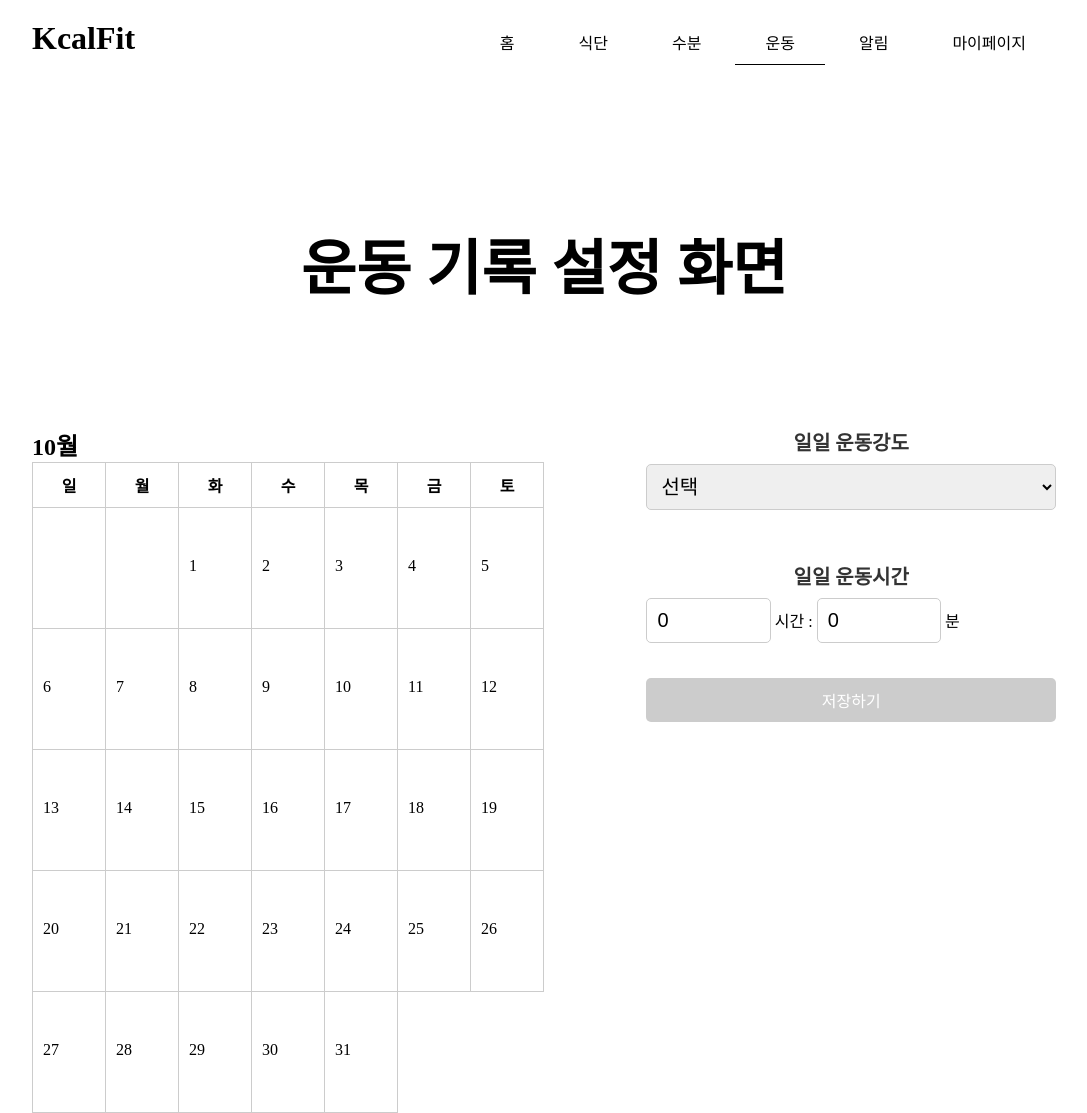
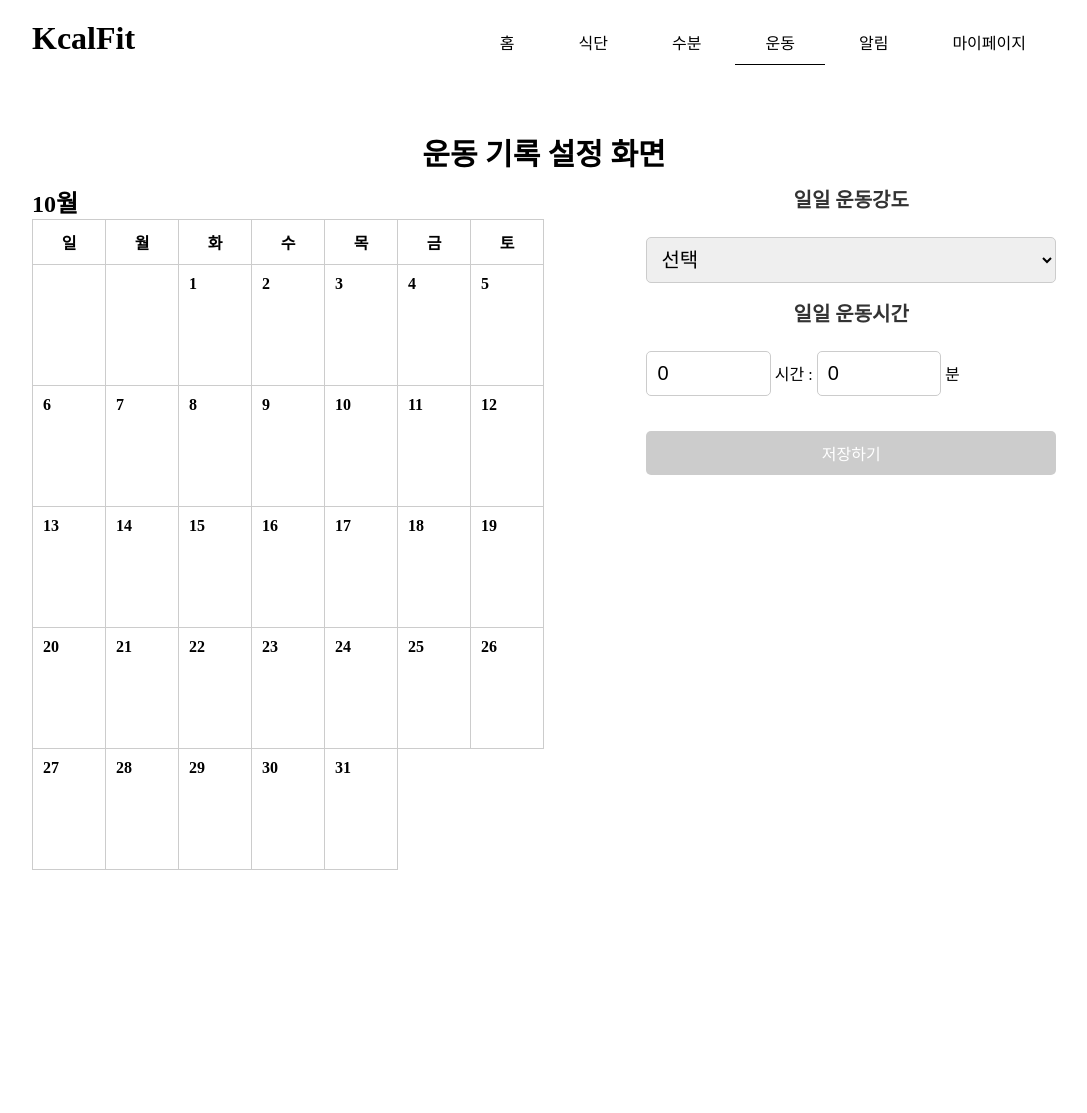
Before and after one commit to Macdonalds-H/KcalFit, a Flask app: page /exercise in a window 1280 px wide. Shown: the whole page, without its empty margins (96-1183 px from the left). After the commit the page ends 870 px from the top, so only its background shows below. Run offline with Flask 3, Linux system fonts and the light colour scheme.

Commit message:
dayExer.css 수정

```diff
--- a/kcalfit/static/css/dayExer.css
+++ b/kcalfit/static/css/dayExer.css
@@ -1,13 +1,7 @@
-.container {
-  width: 100%;
-  max-width: 1200px;
-  border-radius: 10px;
-  padding: 20px;
-}
-
-.header h1 {
+#container h1{
+  padding: 10px 0px;
   text-align: center;
-  margin-bottom: 20px;
+  font-size: 30px;
 }
 
 .main-content {
@@ -15,6 +9,7 @@
   justify-content: space-between;
 }
 
+/* 캘린더 */
 .calendar {
   width: 50%;
   padding-right: 20px;
@@ -35,6 +30,32 @@
 .calendar td {
   height: 100px;
   text-align: left;
+  position: relative; /*숫자 고정을 위해 추가*/
+}
+
+.calendar td span {
+  position: absolute; /* 숫자를 고정 */
+  top: 10px;          /* 위에서부터 10px 위치 */
+  left: 10px;         /* 왼쪽에서부터 10px 위치 */
+  font-weight: bold;  /* 숫자를 굵게 */
+}
+
+/* 기본 workout-entry 스타일 */
+.workout-entry {
+  font-size: 13px;
+  margin-top: 5px;
+}
+
+.저강도-intensity {
+  color: blue;
+}
+
+.중강도-intensity {
+  color: green;
+}
+
+.고강도-intensity {
+  color: red;
 }
 
 .settings {
@@ -46,7 +67,7 @@
   font-size: 20px;
   color: #333;
   display: block;
-  margin-bottom: 8px;
+  margin-bottom: 24px;
   text-align: center;
 }
 
@@ -67,16 +88,6 @@
   border-radius: 5px;
   margin-bottom: 15px;
 }
-.low-intensity {
-  background-color: lightgreen;
-}
-.medium-intensity {
-  background-color: yellow;
-}
-.high-intensity {
-  background-color: red;
-}
-
 
 .save-btn {
   margin-top: 20px;
@@ -94,81 +105,3 @@
 .save-btn:hover {
   background-color: #000000;
 }
-
-.footer {
-  margin-top: 30px;
-}
-
-.footer table {
-  width: 100%;
-  border-collapse: collapse;
-  table-layout: fixed;
-  margin-top: 20px;
-}
-
-.footer th, .footer td {
-  padding: 10px;
-  text-align: center;
-  border: 1px solid #ccc;
-  font-size: 14px;
-}
-
-
-/* 기본 workout-entry 스타일 */
-.workout-entry {
-  font-size: 12px;
-  margin-top: 5px;
-}
-
-/* 저강도 - 파란색 */
-.low-intensity {
-  color: blue; /* 파란색 */
-}
-
-/* 중강도 - 주황색 */
-.medium-intensity {
-  color: orange; /* 주황색으로 수정 */
-}
-
-/* 고강도 - 빨간색 */
-.high-intensity {
-  color: red; /* 빨간색 */
-}
-
-.selected-date {
-  background-color: #d1ffd1;
-}
-
-
-/* 홈버튼 추가 */
-/* *,body{
-  margin: 0;
-  padding: 0;
-} */
-a{
-  text-decoration: none;
-  color: black;
-}
-/* #header{
-  /* margin: 0 auto; */
-  /* padding-top: 20px; */
-  /* width: 80%; */
-  /* height: 100px; */
-
-/* #header #logo{
-  float: left;
-  width: 100px;
-} */
-
-/* .onlink{
-  border-bottom: 1px solid black;
-} */
-/* #container{
-  margin: 0 auto;
-  width: 80%;
-} */
-/* #container h1{
-  padding: 100px 0px;
-  text-align: center;
-  font-size: 60px;
-} */
--- a/kcalfit/templates/exercise.html
+++ b/kcalfit/templates/exercise.html
@@ -56,7 +56,6 @@
                     </select>
                     <p id="intensityDescription" class="description"></p>
 
-                    <br><br>
                     <label for="time">일일 운동시간</label>
                     <input type="number" name="hours" id="hours" min="0" max="23" value="0"> 시간 :
                     <input type="number" name="minutes" id="minutes" min="0" max="59" value="0"> 분
```
